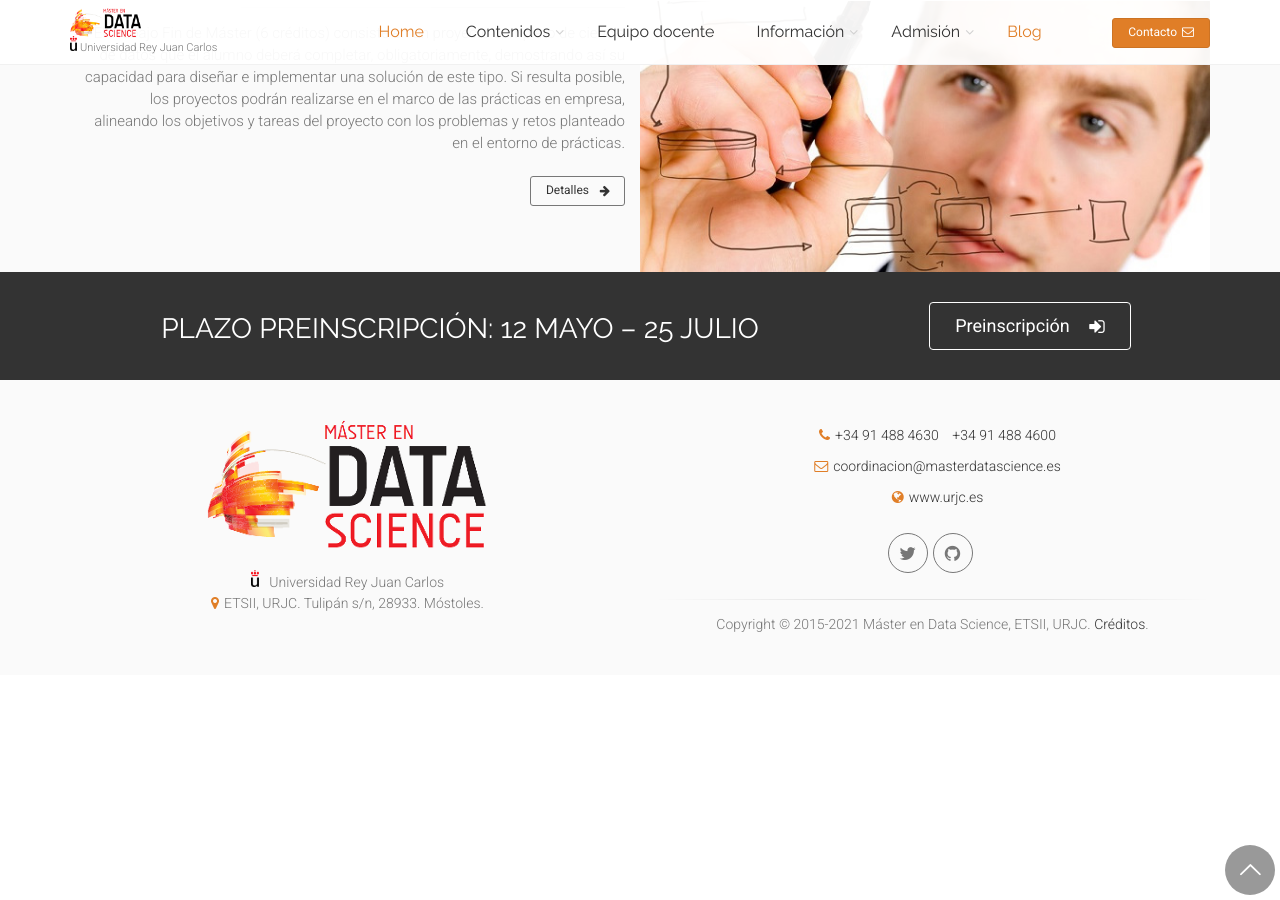
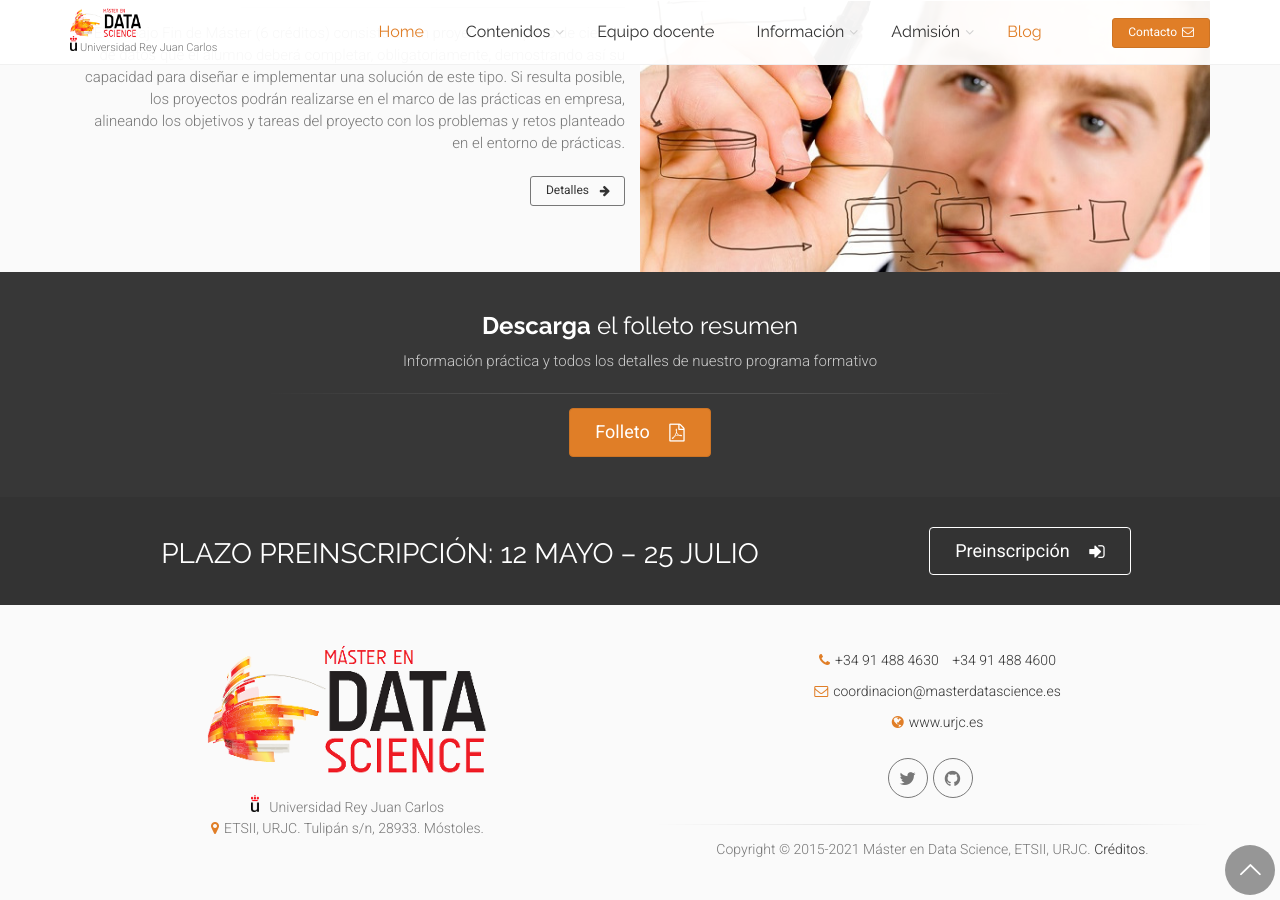
Before and after one commit to URJCDataScience/central, a Jekyll site: the page built from contenidos/index.html, in a window 1280 px wide and 900 px high, scrolled down 2752 px. Built offline with Jekyll 4.4.1, drawn with Linux system fonts in a browser that asks for light colours.

Commit message:
Update index.html

```diff
--- a/contenidos/index.html
+++ b/contenidos/index.html
@@ -391,7 +391,7 @@ author: URJCDataScience
 
 <!-- section start -->
 <!-- ================ -->
-<!--section class="section dark-bg pv-40 clearfix">
+<section class="section dark-bg pv-40 clearfix">
 	<div class="container">
 		<div class="row">
 			<div class="col-md-12">
@@ -410,5 +410,5 @@ author: URJCDataScience
 			</div>
 		</div>
 	</div>
-</section-->
+</section>
 <!-- section end -->
```
